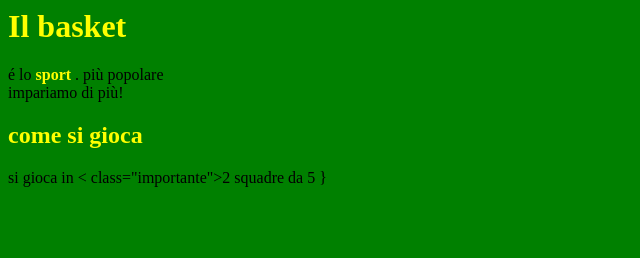
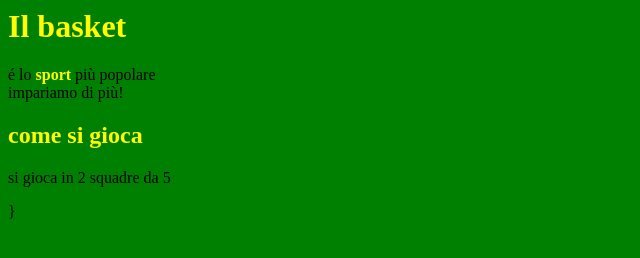
Before and after one commit to raphaell01/raph, a plain HTML site: page index.html in a window 1280 px wide. Shown: the whole page, without its empty margins (0-640 px from the left). Drawn offline with Linux system fonts and the light colour scheme.

Commit message:
Update index.html

```diff
--- a/index.html
+++ b/index.html
@@ -1,6 +1,6 @@
 <html>
 <head>
-  <title> Ciao1 </title>
+  <title> Ciao1p </title>
   <style>
     body {background-color: green;}
     #titolo {color: yellow;}
@@ -11,11 +11,13 @@
 
     <h1 id="titolo"> Il basket </h1>
     <p>
-    é lo <strong class="importante"> sport </strong>. più popolare  <br> impariamo di più!
+    é lo <strong class="importante"> sport </strong> più popolare  <br> impariamo di più!
     </p>
 
     <h2 id="titolo"> come si gioca </h2>
-    si gioca in < class="importante">2 squadre da 5 </>
+    <p>
+      si gioca in <class="importante"> 2 squadre da 5 </>
+      </p>
     <!-- <h1>This is a heading</h1>
     <p1 style="color:green"> This is a paragraph </p1>
     <div> And in this line there's a basketball ;) </div>
```
